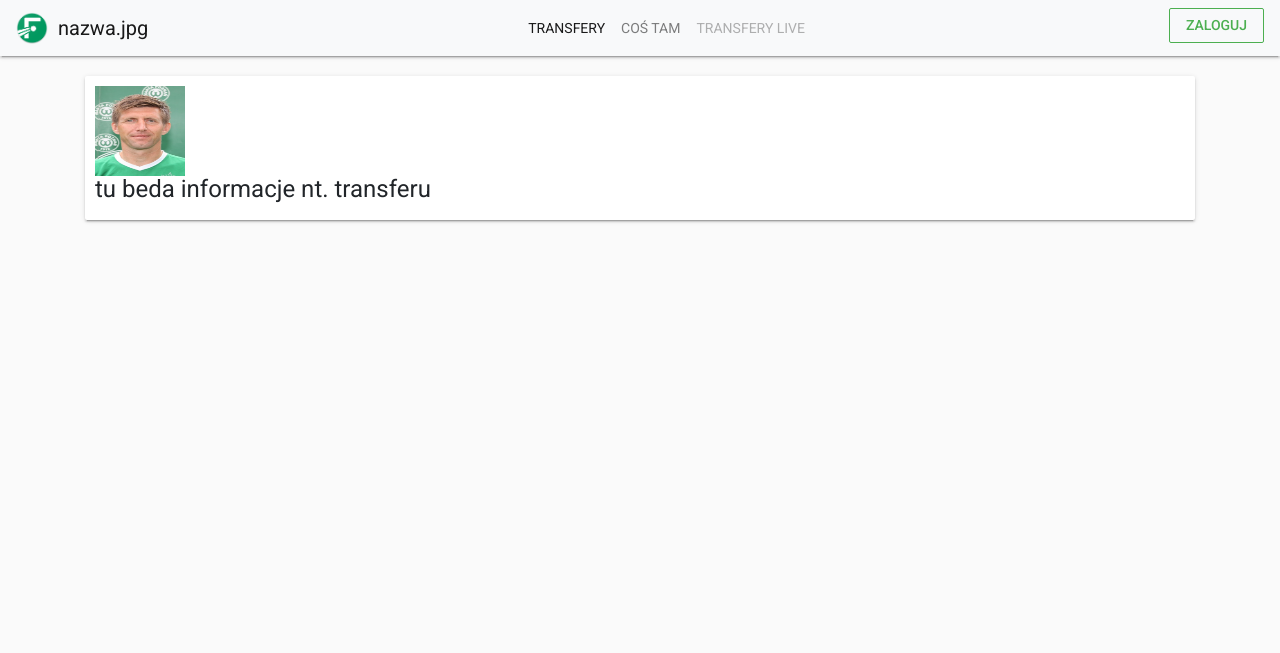
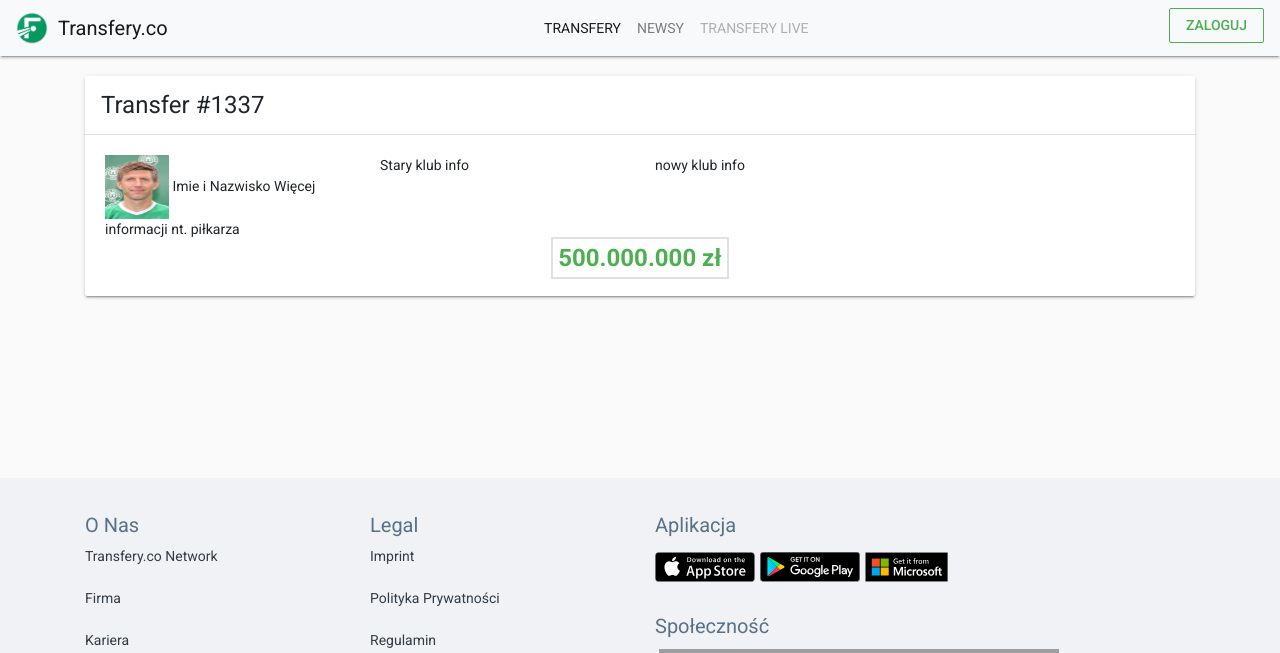
Before and after one commit to Biincle/Projekt-Witryny, a PHP site: page /transfer-info.html in a window 1280 px wide. Shown: the top 653 px of the page. Run offline with PHP 8.4, Linux system fonts and the light colour scheme; some libraries are stand-ins or nearby versions; grey boxes are pictures that could not be loaded.

Commit message:
Add files via upload

```diff
--- a/css/style.css
+++ b/css/style.css
@@ -110,6 +110,14 @@ margin-right: 5px;
 .pt-md {
     padding-top: 12px;
 }
+.price-border{
+  padding: 5px;
+  border: 2px solid rgba(0,0,0,.12);
+}
+.karty .card:hover{
+  cursor: pointer;
+  background-color: transparent;
+}
 /*.price-title{
     position: absolute;
     padding: 5px;
--- a/index.html
+++ b/index.html
@@ -19,7 +19,7 @@
     <nav class="navbar navbar-expand-lg navbar-light bg-light">
       <!-- <a class="navbar-brand" href="#">Ino Logo</a> -->
       <img class="img-responsive" src="logo.png" alt="" width="32" height="32">
-        <a class="navbar-brand" href="#" style="margin-left:10px;">nazwa.jpg</a>
+        <a class="navbar-brand" href="#" style="margin-left:10px;">Transfery.co</a>
       <button class="navbar-toggler" type="button" data-toggle="collapse" data-target="#navbarSupportedContent" aria-controls="navbarSupportedContent" aria-expanded="false" aria-label="Toggle navigation">
         <span class="navbar-toggler-icon"></span>
       </button>
--- a/transfer-info.html
+++ b/transfer-info.html
@@ -4,23 +4,22 @@
     <!-- Required meta tags -->
     <meta charset="utf-8">
     <meta name="viewport" content="width=device-width, initial-scale=1, shrink-to-fit=no">
-
-    <title>Transfery - wiecej</title>
-
+    <title>Główna</title>
     <!-- Bootstrap CSS -->
     <link rel="stylesheet" href="css/bootstrap.min.css">
     <link rel="stylesheet" href="css/bootstrap-material-design.min.css">
     <link rel="stylesheet" href="css/style.css">
     <link rel="stylesheet" href="https://fonts.googleapis.com/css?family=Roboto:300,400,500,700|Material+Icons">
+    <link href="open-iconic/font/css/open-iconic-bootstrap.css" rel="stylesheet">
   </head>
-  <body>
+  <body class="d-flex flex-column">
     <!-- CONTENT -->
 
     <!-- NAV -->
     <nav class="navbar navbar-expand-lg navbar-light bg-light">
       <!-- <a class="navbar-brand" href="#">Ino Logo</a> -->
       <img class="img-responsive" src="logo.png" alt="" width="32" height="32">
-        <a class="navbar-brand" href="#" style="margin-left:10px;">nazwa.jpg</a>
+        <a class="navbar-brand" href="#" style="margin-left:10px;">Transfery.co</a>
       <button class="navbar-toggler" type="button" data-toggle="collapse" data-target="#navbarSupportedContent" aria-controls="navbarSupportedContent" aria-expanded="false" aria-label="Toggle navigation">
         <span class="navbar-toggler-icon"></span>
       </button>
@@ -31,13 +30,22 @@
             <a class="nav-link" href="index.html">Transfery <span class="sr-only">(current)</span></a>
           </li>
           <li class="nav-item">
-            <a class="nav-link" href="#">Coś tam</a>
+            <a class="nav-link" href="#">Newsy</a>
           </li>
           <li class="nav-item">
             <a class="nav-link disabled" href="#">Transfery LIVE</a>
           </li>
         </ul>
-        <button class="btn btn-outline-success" type="button" name="button">Zaloguj</button>
+        <a class="btn btn-outline-success" href="Logowanie2.html">Zaloguj</a>
+          <!-- <div class="btn-group">
+              <button type="button" class="btn btn-danger dropdown-toggle" data-toggle="dropdown" aria-haspopup="true" aria-expanded="false">Opcje</button>
+            <div class="dropdown-menu">
+              <a class="dropdown-item" href="#">Ustawienia</a>
+              <a class="dropdown-item" href="add-transfer.html">Dodaj</a>
+              <div class="dropdown-divider"></div>
+              <a class="dropdown-item" href="#">Wyloguj</a>
+            </div>
+          </div> -->
 
       </div>
     </nav>
@@ -45,21 +53,36 @@
 
 
 <!-- CONTENT -->
-<div class="container">
-  <div class="row">
-    <div class="col-md-12" style="margin-top:20px;">
-    <div class="card" style="padding: 10px">
-      <img style="img-responsive" src="img/testowy_pilkarz.jpg" alt="" width="90" height="90">
+<div class="container flex-grow">
+      <div class="row">
+        <div class="col-md-12" style="margin-top:20px;">
+            <div class="card">
+                <h4 class="card-header">Transfer #1337</h4>
+              <div class="card-body">
+                <div class="row">
+                    <div class="col-md-3">
+                        <img src="img/testowy_pilkarz.jpg" alt="zdjecie" width="64" height="64">
+                        <span>Imie i Nazwisko</span>
+                        <span>Więcej informacji nt. piłkarza</span>
+                    </div>
+                    <div class="col-md-3">
+                        Stary klub info
+                    </div>
+                    <div class="col-md-3">
+                      nowy klub info
+                    </div>
+                    <div class="col-md-12 text-center">
+                             <span class="price-text price-border" id="price">500.000.000 zł</span>
+                         </div>
+                </div>
 
+              </div>
+            </div>
+        </div>
+      </div>
+    </div>
+</div>
 
-
-
-      <h4>tu beda informacje nt. transferu</h4>
-    </div>
-
-  </div>
-</div>
-</div>
 
 <!-- /CONTENT -->
 
@@ -67,9 +90,111 @@
 
 
    <!-- footer -->
-    <nav class="navbar fixed-bottom navbar-dark bg-dark">
-  <a class="navbar-brand" href="#">Copyright &copy Borkowo Team</a>
-   </nav>
+   <footer class="footer">
+     <div class="container" style="padding-top:36px;">
+       <div class="row">
+         <div class="col-md-3">
+           <h5 class="text-gray">O Nas</h5>
+           <ul class="list-unstyled mb-0 row">
+                    <li class="col-12 mb-lg">
+                        <a class="text-black" id="footer-link-network" target="_blank" href="#">Transfery.co Network</a>
+                    </li>
+                    <li class="col-12 mb-lg">
+                        <a class="text-black" id="footer-link-company" target="_blank" href="#">Firma</a>
+                    </li>
+                    <li class="col-12 mb-lg">
+                        <a class="text-black" id="footer-link-careers" target="_blank" href="#">Kariera</a>
+                    </li>
+                    <li class="col-12 mb-lg">
+                        <a class="text-black" id="footer-link-contact" target="_blank" href="#">Kontakt</a>
+                    </li>
+                </ul>
+         </div>
+         <div class="col-md-3">
+           <h5 class="text-gray">Legal</h5>
+           <ul class="list-unstyled mb-0 row">
+                    <li class="col-12 mb-lg">
+                        <a class="text-black" id="footer-link-imprint" target="_blank" href="#">Imprint</a>
+                    </li>
+                    <li class="col-12 mb-lg">
+                        <a class="text-black" id="footer-link-privacy" target="_blank" href="#">Polityka Prywatności</a>
+                    </li>
+                    <li class="col-12 mb-lg">
+                        <a class="text-black" id="footer-link-tos" target="_blank" href="#">Regulamin</a>
+                    </li>
+                    <li class="col-12 mb-lg">
+                        <a class="text-black" id="footer-link-licenses" href="#">Licencje</a>
+                    </li>
+                </ul>
+         </div>
+         <div class="col-md-6">
+           <div style="float:right;">
+           <h5 class="text-gray">Aplikacja</h5>
+           <ul class="list-unstyled d-flex flex-row flex-wrap mb-0">
+                        <li class="my-2 mr-md">
+                            <a class="footer__links text-gray" href="#" id="footer-link-apple" target="_blank">
+                                <img alt="App Store" title="App Store" src="img/apple.svg">
+                            </a>
+                        </li>
+                        <li class="my-2 mr-md">
+                            <a class="footer__links text-gray" href="#" id="footer-link-google" target="_blank">
+                                <img alt="Google Play" title="Google Play" src="img/google-play.svg">
+                            </a>
+                        </li>
+                        <li class="my-2">
+                            <a class="footer__links text-gray" href="#" id="footer-link-windows" target="_blank">
+                                <img alt="Windows Store" title="Windows Store" src="img/windows-store.svg">
+                            </a>
+                        </li>
+                    </ul>
+                <div style="margin-top:25px">
+              <h5 class="text-gray">Społeczność</h5>
+              <ul class="list-unstyled d-flex flex-row flex-wrap justify-content-between mb-0">
+                        <li class="m-1">
+                            <a class="ikony text-gray" id="footer-link-facebook" target="_blank" href="#">
+                                <img alt="FB" title="Facebook" src="entypo_ikony/facebook.svg">
+                            </a>
+                        </li>
+                        <li class="m-1">
+                            <a class="footer__links text-gray" id="footer-link-twitter" target="_blank" href="#">
+                                <img alt="TW" title="Twitter" src="entypo_ikony/twitter.svg">
+                            </a>
+                        </li>
+                        <li class="m-1">
+                            <a class="footer__links text-gray" id="footer-link-youtube" target="_blank" href="#">
+                                <img alt="YT" title="Youtube" src="assets/app-footer/social-youtube.svg">
+                            </a>
+                        </li>
+                        <li class="m-1">
+                            <a class="footer__links text-gray" id="footer-link-snapchat" target="_blank" href="#">
+                                <img alt="SN" title="Snapchat" src="assets/app-footer/social-snapchat.svg">
+                            </a>
+                        </li>
+                        <li class="m-1">
+                            <a class="footer__links text-gray" id="footer-link-instagram" target="_blank" href="#">
+                                <img alt="IN" title="Instagram" src="assets/app-footer/social-instagram.svg">
+                            </a>
+                        </li>
+                        <li class="m-1">
+                            <a class="footer__links text-gray" id="footer-link-soundcloud" target="_blank" href="#">
+                                <img alt="SC" title="Soundcloud" src="assets/app-footer/social-soundcloud.svg">
+                            </a>
+                        </li>
+                        <li class="m-1">
+                            <a class="footer__links text-gray" id="footer-link-audioboom" target="_blank" href="#">
+                                <img alt="AB" title="Audioboom" src="assets/app-footer/social-audioboom.svg">
+                            </a>
+                        </li>
+                    </ul>
+                  </div>
+         </div>
+       </div>
+       </div>
+       <div class="col-md-12 text-center text-gray text-sm pt-md pb-md">
+                <p class="m-0">© Transfery.co – Wszelkie prawa zastrzeżone!</p>
+            </div>
+     </div>
+   </footer>
 <!-- footer -->
 
 
@@ -81,6 +206,8 @@
     <script src="https://code.jquery.com/jquery-3.2.1.slim.min.js" integrity="sha384-KJ3o2DKtIkvYIK3UENzmM7KCkRr/rE9/Qpg6aAZGJwFDMVNA/GpGFF93hXpG5KkN" crossorigin="anonymous"></script>
    <script src="https://unpkg.com/popper.js@1.12.5/dist/umd/popper.js" integrity="sha384-KlVcf2tswD0JOTQnzU4uwqXcbAy57PvV48YUiLjqpk/MJ2wExQhg9tuozn5A1iVw" crossorigin="anonymous"></script>
    <script src="https://unpkg.com/bootstrap-material-design@4.0.0-beta.3/dist/js/bootstrap-material-design.js" integrity="sha384-hC7RwS0Uz+TOt6rNG8GX0xYCJ2EydZt1HeElNwQqW+3udRol4XwyBfISrNDgQcGA" crossorigin="anonymous"></script>
-   <script>$(document).ready(function() { $('body').bootstrapMaterialDesign(); });</script>
+   <script>$(document).ready(function() { $('body').bootstrapMaterialDesign(); });
+
+   </script>
   </body>
 </html>
```
Also changed, not shown: add-transfer.html (+108 -6 lines).
